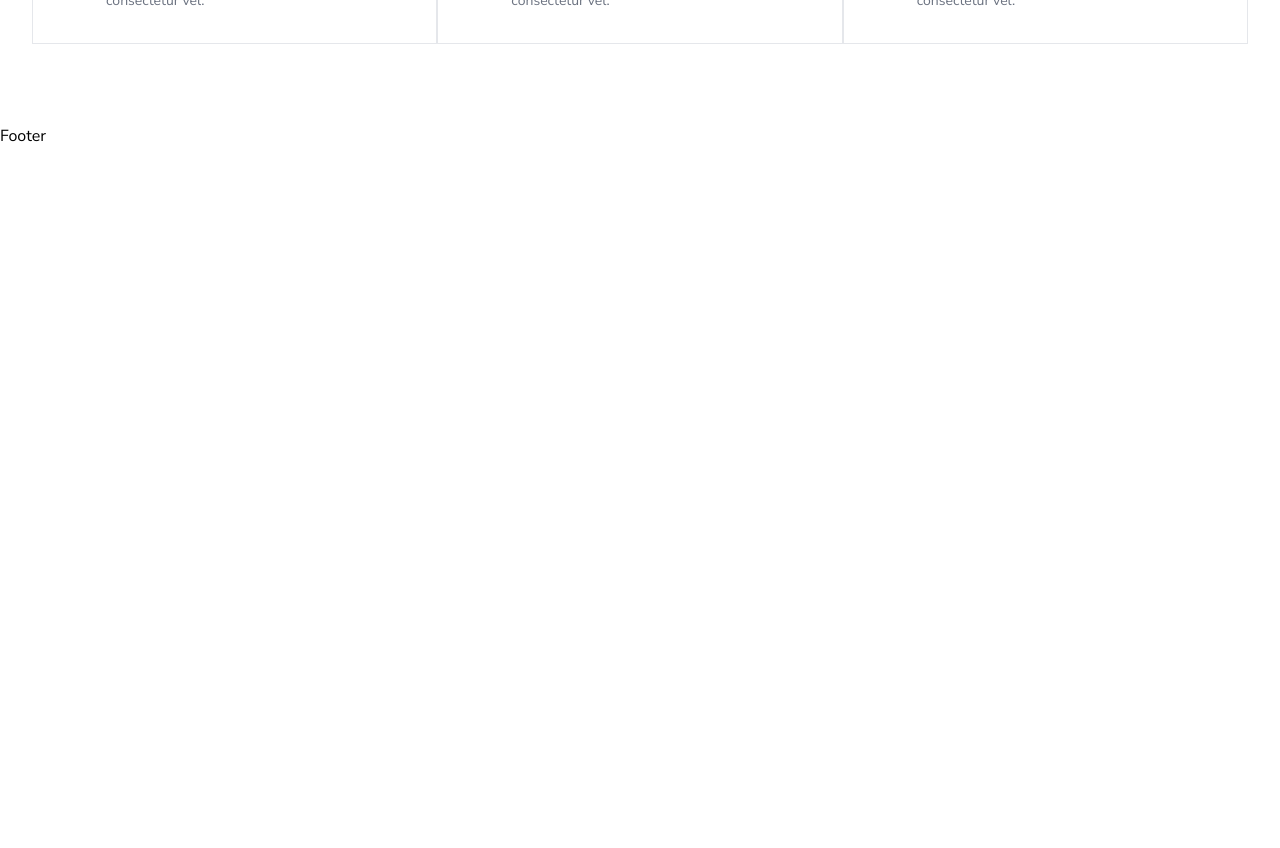
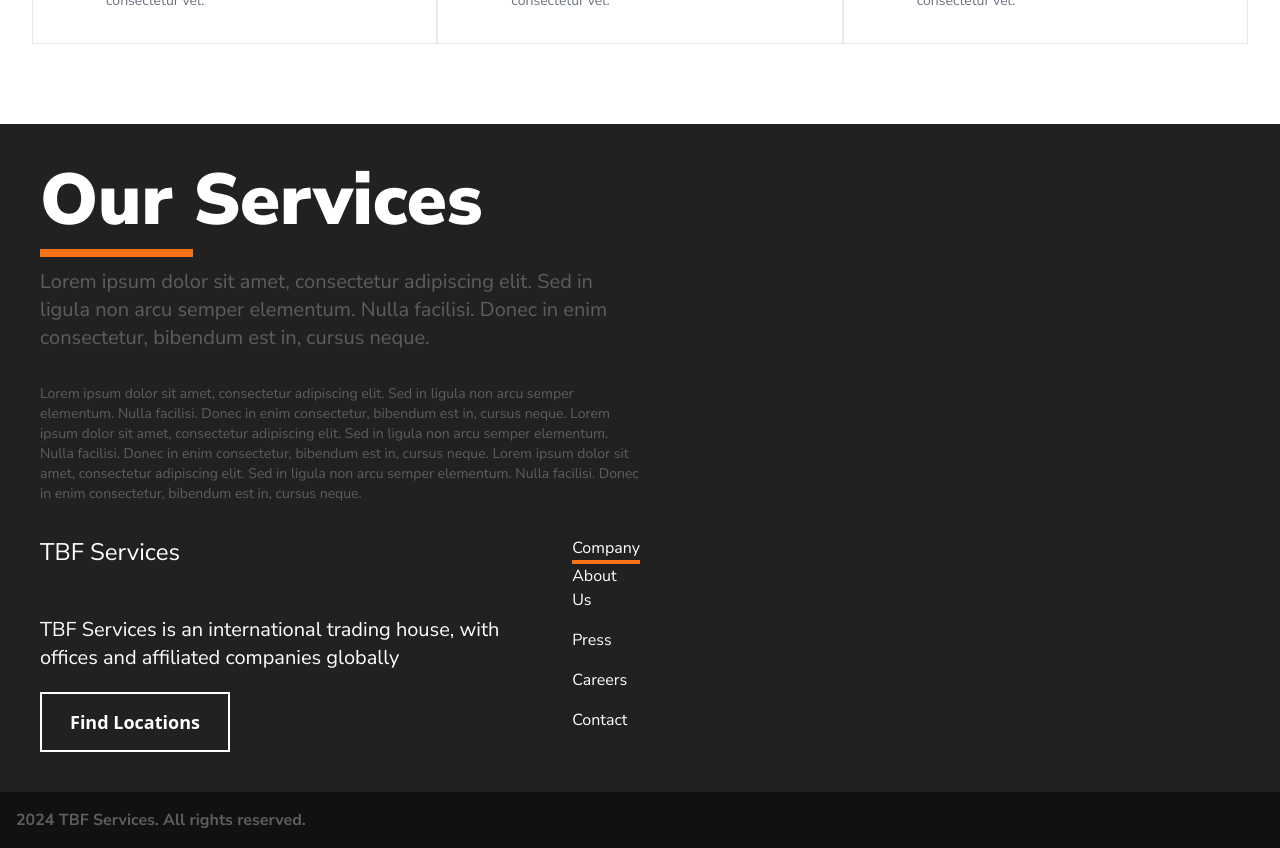
Before and after one commit to seancoutinho/tbfservices, a Next.js app: page / in a window 1280 px wide. Shown: the part 1460-2308 px from the top of the page. Before the commit the page ends 1608 px from the top, so only its background shows below. Built offline with nearby package versions, Linux system fonts and the light colour scheme.

Commit message:
feat: completed landing page

```diff
--- a/app/layout.tsx
+++ b/app/layout.tsx
@@ -6,7 +6,7 @@
 import Footer from "@/components/home/footer/page";
 
 const nunitoSans = Nunito_Sans({
-  weight: ["400", "700"], // Specify the weights you need
+  weight: ["400", "700", "900"], // Specify the weights you need
   subsets: ["latin"], // Specify the subsets you need
 });
 
--- /dev/null
+++ b/components/home/footer/footer-2.tsx
@@ -0,0 +1,9 @@
+const Footer2 = () => {
+    return (
+      <div className="bg-[#111111] py-4 font-bold text-[#5E5E5E] px-4">
+        <p className="">2024 TBF Services. All rights reserved.</p>
+      </div>
+    );
+}
+
+export default Footer2;
--- a/components/home/footer/page.tsx
+++ b/components/home/footer/page.tsx
@@ -1,7 +1,90 @@
+import Link from "next/link";
+import React from "react";
+import Footer2 from "./footer-2";
+
 const Footer = () => {
-    return ( <div>
-        Footer
-    </div> );
-}
+  return (
+    <>
+    <footer className="grid grid-cols-2 bg-[#212121] text-white p-10 ">
+      <div className="flex flex-col  gap-8">
+        <h1 className="text-7xl font-black text-white">
+          <span className="border-b-8 border-orange-500">Our </span>Services
+        </h1>
+        <p className="text-xl font-normal text-[#5E5E5E]">
+          Lorem ipsum dolor sit amet, consectetur adipiscing elit. Sed in ligula
+          non arcu semper elementum. Nulla facilisi. Donec in enim consectetur,
+          bibendum est in, cursus neque.
+        </p>
+        <p className="text-sm font-normal text-[#5E5E5E]">
+          Lorem ipsum dolor sit amet, consectetur adipiscing elit. Sed in ligula
+          non arcu semper elementum. Nulla facilisi. Donec in enim consectetur,
+          bibendum est in, cursus neque. Lorem ipsum dolor sit amet, consectetur
+          adipiscing elit. Sed in ligula non arcu semper elementum. Nulla
+          facilisi. Donec in enim consectetur, bibendum est in, cursus neque.
+          Lorem ipsum dolor sit amet, consectetur adipiscing elit. Sed in ligula
+          non arcu semper elementum. Nulla facilisi. Donec in enim consectetur,
+          bibendum est in, cursus neque.
+        </p>
+        <div className="flex gap-8">
+          <div className="gap-12">
+            <h1 className="text-2xl mb-12">TBF Services</h1>
+            <h1 className="text-xl text-wrap w-auto">
+              TBF Services is an international trading house, with offices and
+              affiliated companies globally
+            </h1>
+            <div className="flex items-center mt-5 space-x-3 sm:space-x-4">
+              <Link
+                href="#"
+                title=""
+                className="
+                            inline-flex
+                            items-center
+                            justify-center
+                            px-7
+                            py-3
+                            border-white
+                            font-sans
+                            text-base
+                            font-semibold
+                            transition-all
+                            duration-200
+                            border-2 border-transparent
+                            sm:leading-8
+                            bg-transparent
+                            sm:text-lg
+                            text-white
+                            hover:bg-white
+                            focus:outline-none focus:ring-2 focus:ring-offset-2 focus:ring-primary focus:ring-offset-secondary
+                        "
+                role="button">
+                Find Locations
+              </Link>
+            </div>
+          </div>
+          <div className="flex flex-col">
+            <h1 className="border-b-4 border-orange-500">Company</h1>
+            <ul className="flex flex-col gap-4">
+              <li>
+                <Link href="#">About Us</Link>
+              </li>
+              <li>
+                <Link href="#">Press</Link>
+              </li>
+              <li>
+                <Link href="#">Careers</Link>
+              </li>
+              <li>
+                <Link href="#">Contact</Link>
+              </li>
+            </ul>
+          </div>
+        </div>
+      </div>
+      <div> </div>
+    </footer>
+    <Footer2 />
+    </>
+  );
+};
 
 export default Footer;
--- a/components/home/header/page.tsx
+++ b/components/home/header/page.tsx
@@ -12,9 +12,9 @@
 
   return (
     <div className="flex h-24">
-      <header className="flex w-full justify-between items-center text-black sm:py-6">
+      <header className="flex w-full justify-between items-center text-gray-600 sm:py-6">
         <div className="flex-shrink-0 mx-8 font-bold">TBF SERVICES</div>
-        <nav className="items-start px-4 hidden sm:flex font-black">
+        <nav className="items-start px-4 hidden sm:flex font-bold">
           <ul className="flex items-center space-x-4">
             {["Home", "About", "Services", "Contact"].map((link) => (
               <li key={link}>
@@ -31,7 +31,7 @@
           </ul>
         </nav>
       </header>
-      <button className="flex items-center font-black w-full text-nowrap px-12 text-black justify-center sm:w-auto bg-[#F5811F]">
+      <button className="flex items-center font-bold w-full text-nowrap px-12 text-black justify-center sm:w-auto bg-[#F5811F]">
         Get In Touch
         <svg
           xmlns="http://www.w3.org/2000/svg"
```
